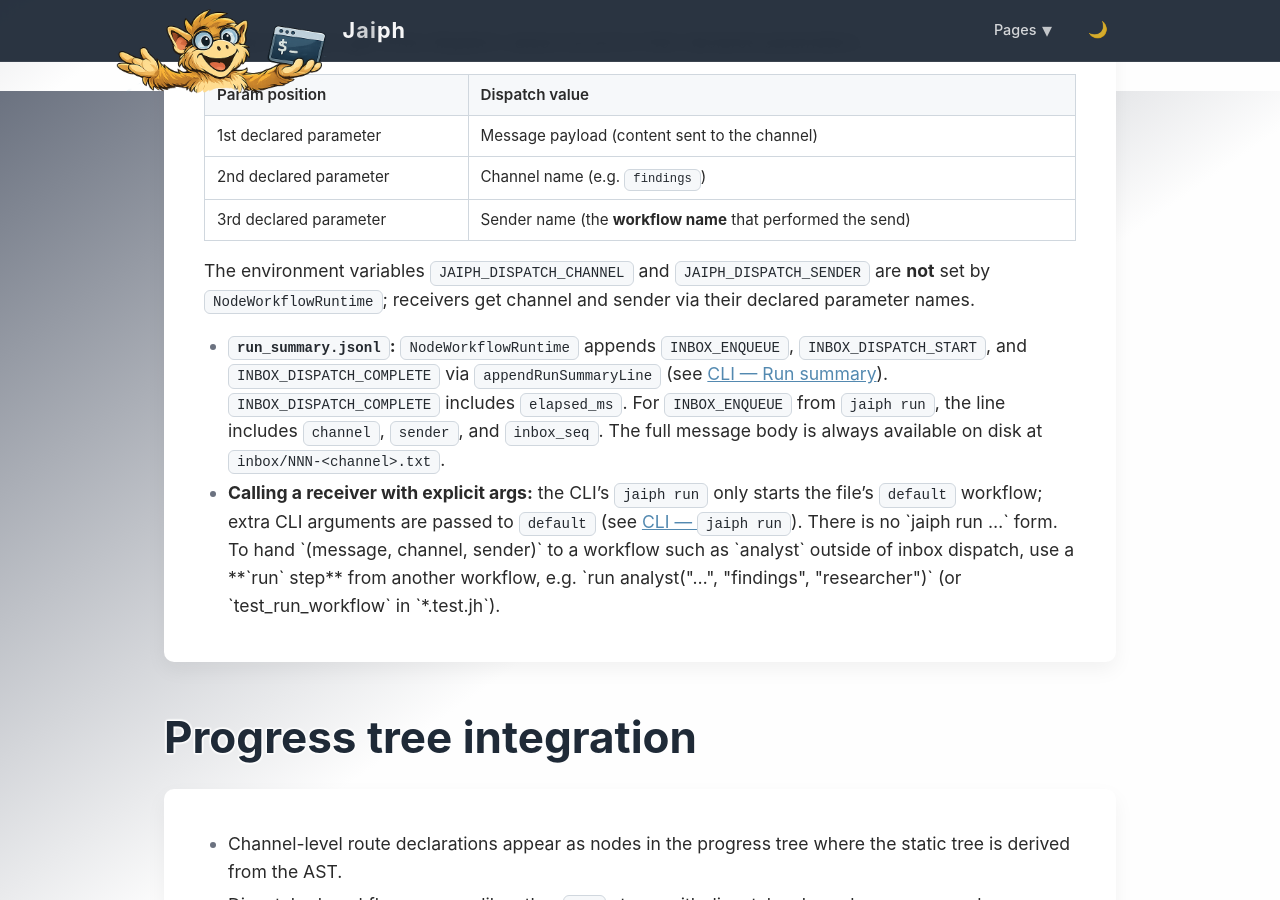
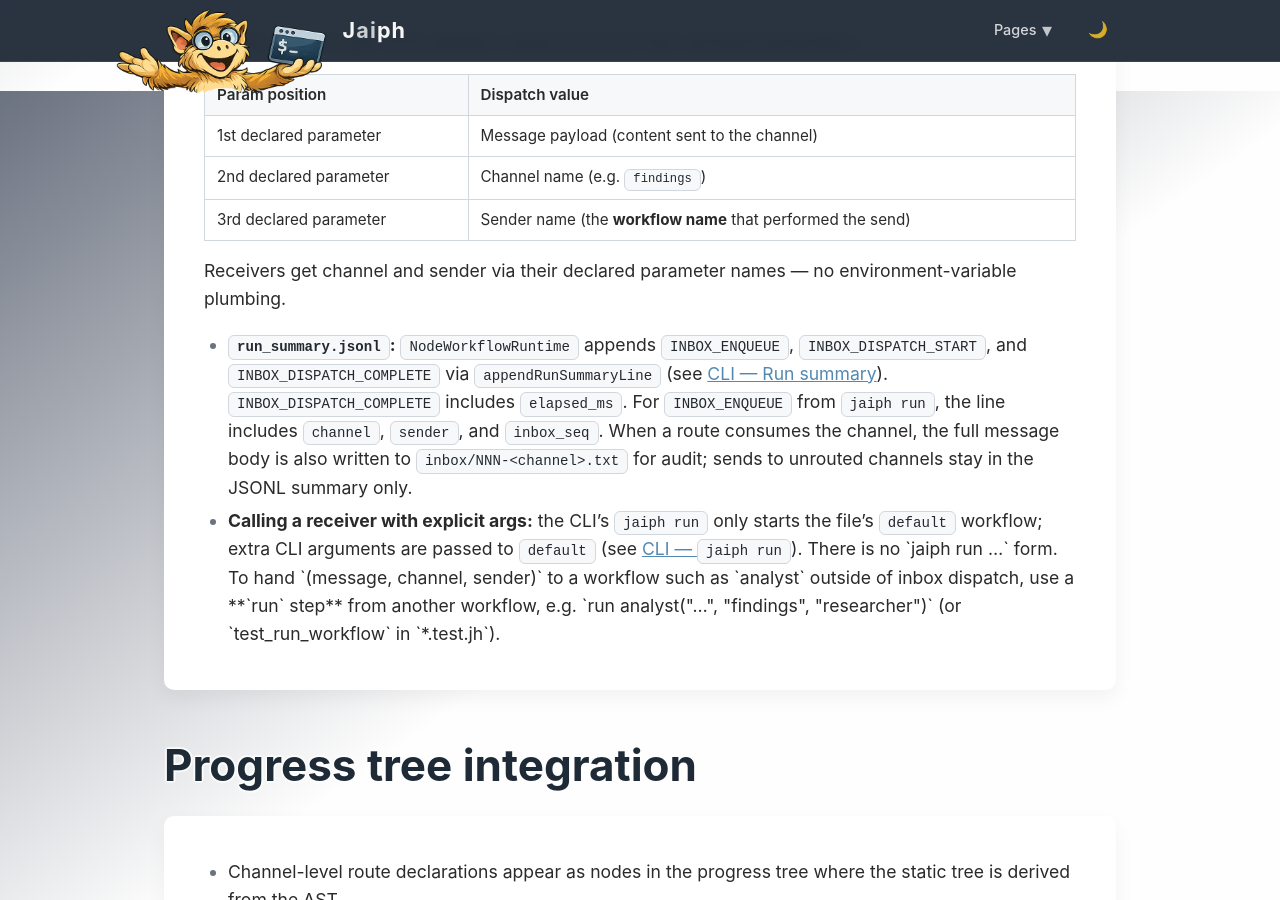
Before and after one commit to jaiphlang/jaiph, a Jekyll site: the page built from docs/inbox.md, in a window 1280 px wide and 900 px high, scrolled down 8909 px. Built offline with Jekyll 4.4.1, drawn with Linux system fonts in a browser that asks for light colours.

Commit message:
Polish: clearer test-block error + drop stale bash-era doc refs (A10, C2)
C2: parser.ts now produces a clear `E_PARSE` error when a `test` block
appears in a non-`*.test.jh` file ("test blocks belong in *.test.jh files;
rename the file or remove the test block"). Previously the file-suffix check
silently routed the line to the default "unsupported top-level statement"
branch, hiding the real intent.

A10: strip stale bash-era references from docs:
- architecture.md no longer claims `run-step-exec.ts` and `seq-alloc.ts`
  exist (both were deleted in the audit-pass-1 cleanup); the runtime now
  spawns script subprocesses directly.
- inbox.md drops the `JAIPH_DISPATCH_CHANNEL` / `JAIPH_DISPATCH_SENDER`
  env-var note (those were never set by NodeWorkflowRuntime) and corrects
  the inbox-file claim to match the C9 change ("written only when a route
  consumes the channel").

C10 explicitly skipped — the dual-write in `executeManagedStep` is
structurally redundant but functionally correct. Eliminating cleanly would
require propagating the `io` streaming hook through mock-body / mock-script
paths; not worth the surgery given current behaviour is right.

Co-Authored-By: Claude Opus 4.7 (1M context) <noreply@anthropic.com>

```diff
--- a/docs/inbox.md
+++ b/docs/inbox.md
@@ -340,17 +340,17 @@ Routed receivers get three dispatch values bound to their declared parameters:
 | 2nd declared parameter | Channel name (e.g. `findings`) |
 | 3rd declared parameter | Sender name (the **workflow name** that performed the send) |
 
-The environment variables `JAIPH_DISPATCH_CHANNEL` and `JAIPH_DISPATCH_SENDER`
-are **not** set by `NodeWorkflowRuntime`; receivers get channel and sender via
-their declared parameter names.
+Receivers get channel and sender via their declared parameter names —
+no environment-variable plumbing.
 
 - **`run_summary.jsonl`:** `NodeWorkflowRuntime` appends `INBOX_ENQUEUE`,
   `INBOX_DISPATCH_START`, and `INBOX_DISPATCH_COMPLETE` via
   `appendRunSummaryLine` (see [CLI — Run summary](cli.md#run-summary-jsonl)).
   `INBOX_DISPATCH_COMPLETE` includes `elapsed_ms`. For `INBOX_ENQUEUE`
   from `jaiph run`, the line includes `channel`, `sender`, and
-  `inbox_seq`. The full message body is always available on disk at
-  `inbox/NNN-<channel>.txt`.
+  `inbox_seq`. When a route consumes the channel, the full message body
+  is also written to `inbox/NNN-<channel>.txt` for audit; sends to
+  unrouted channels stay in the JSONL summary only.
 - **Calling a receiver with explicit args:** the CLI’s `jaiph run` only starts
   the file’s `default` workflow; extra CLI arguments are passed to `default`
   (see [CLI — `jaiph run`](cli.md#jaiph-run)). There is no `jaiph run
--- a/src/parser.ts
+++ b/src/parser.ts
@@ -88,8 +88,10 @@ export function parsejaiph(source: string, filePath: string): jaiphModule {
       continue;
     }
 
-    const isTestFile = filePath.endsWith(".test.jh");
-    if (isTestFile && line.startsWith("test ")) {
+    if (line.startsWith("test ")) {
+      if (!filePath.endsWith(".test.jh")) {
+        fail(filePath, "test blocks belong in *.test.jh files; rename the file or remove the test block", lineNo);
+      }
       if (!mod.tests) {
         mod.tests = [];
       }
```
Also changed, not shown: AUDIT_PROGRESS.md (+3 -3 lines), docs/architecture.md (+2 -2 lines).
